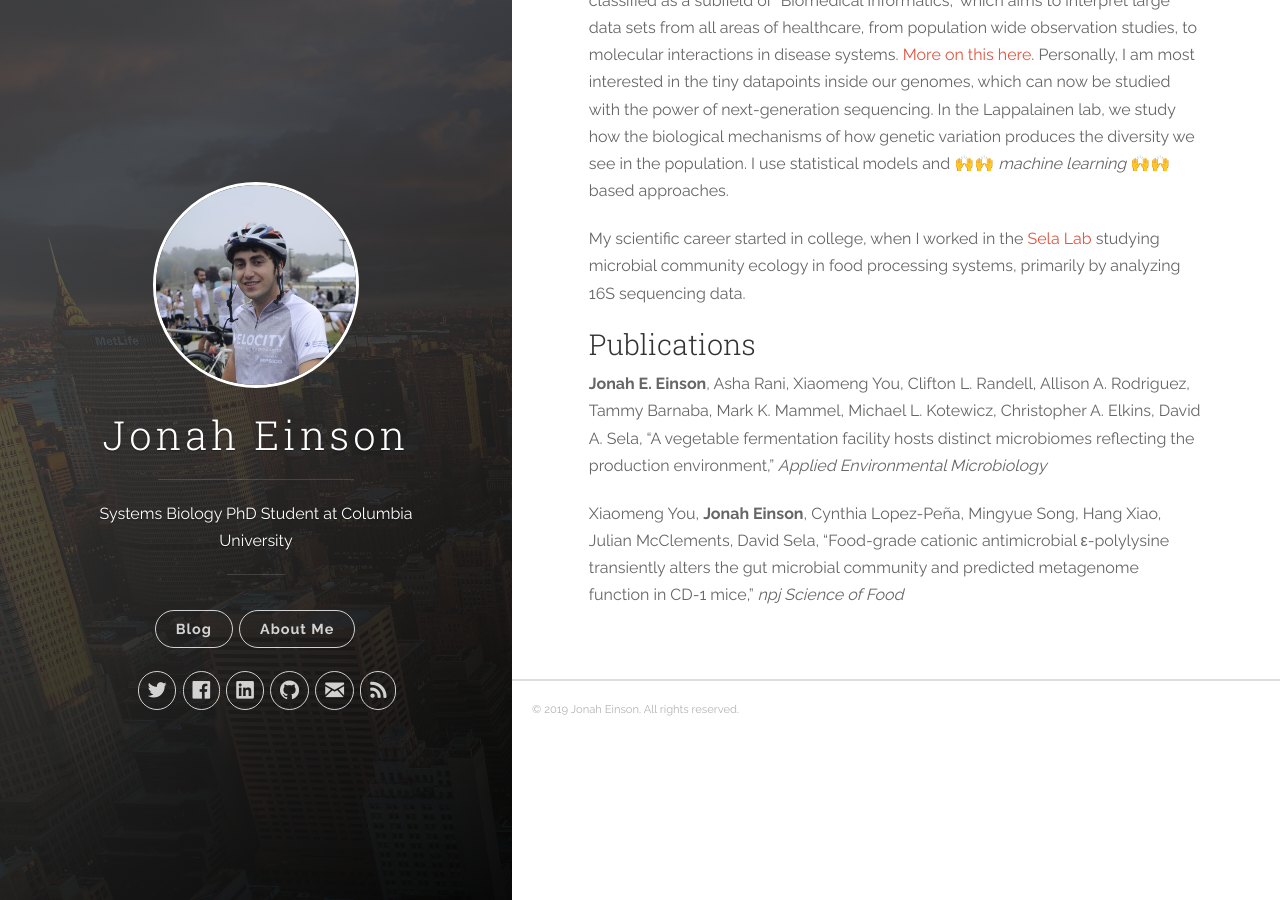
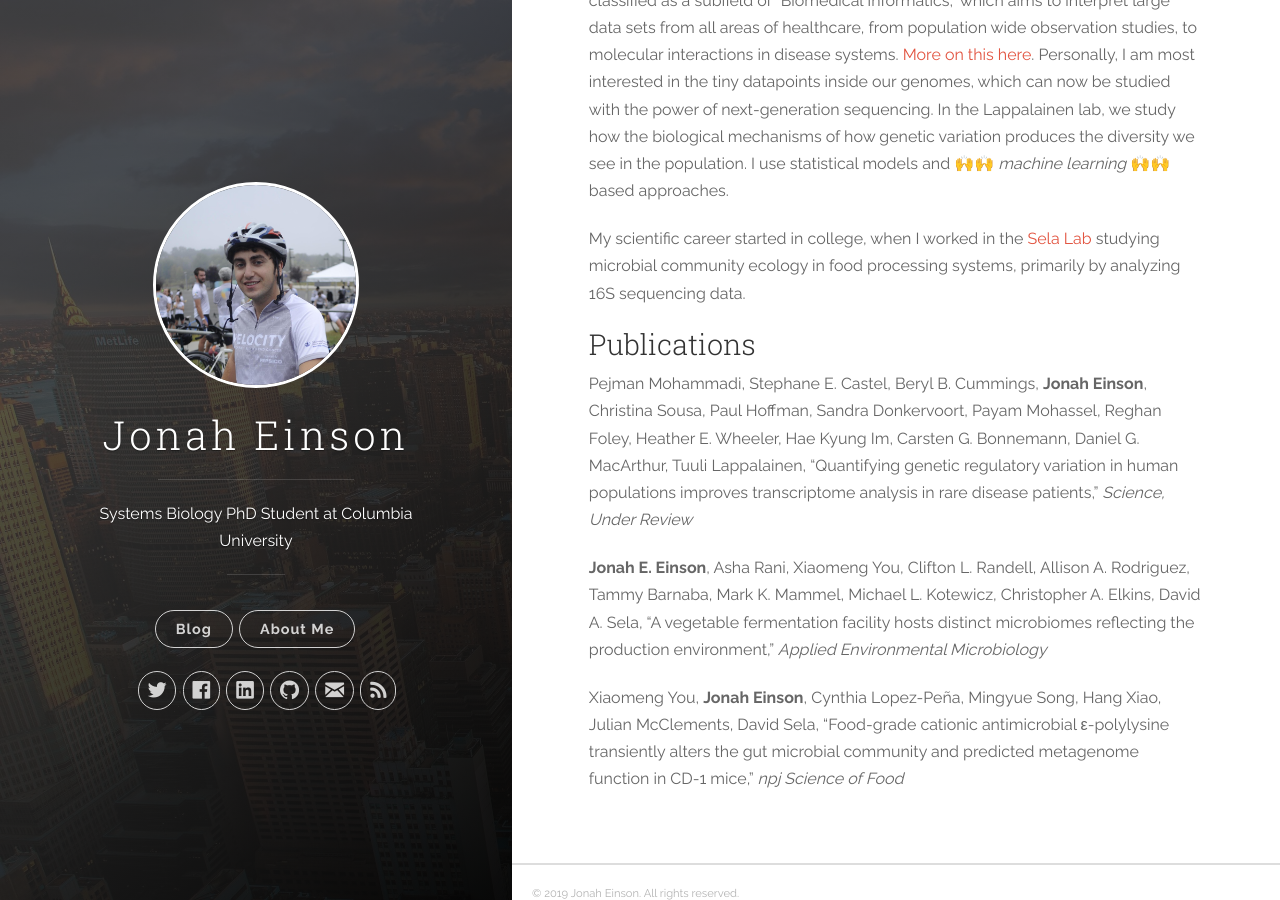
Before and after one commit to jeinson/jeinson.github.io, a Jekyll site: the page built from about.md, in a window 1280 px wide and 900 px high, scrolled down 743 px. Built offline with Jekyll 4.4.1, drawn with Linux system fonts in a browser that asks for light colours; part of the change alters nothing that is shown.

Commit message:
Updated about me for summer 2019

```diff
--- a/about.md
+++ b/about.md
@@ -5,7 +5,7 @@ layout: page
 I am a bioinformatics PhD student in the [Department of Biomedical Informatics](http://www.dbmi.columbia.edu){:target="_blank1_"}, and a member of the [Lappalainen Lab](http://www.tllab.org){:target="_blank2_"} at the [New York Genome Center](http://www.nygenome.org){:target="_blank3_"}. I currently live in New York City, but am from Massachusetts and lived there until after graduating from college.
 
 
-Check out my CV [here]({{ site.baseurl }}/assets/CV_Fall_2018.pdf)
+Check out my CV [here]({{ site.baseurl }}/assets/CV_Summer_2019.pdf)
 
 ## Education
 <div class="row">
@@ -34,6 +34,8 @@ Broadly, I am excited by the modern integration of computer science, statistics,
 My scientific career started in college, when I worked in the [Sela Lab](https://selalab.org) studying microbial community ecology in food processing systems, primarily by analyzing 16S sequencing data.
 
 ### Publications
+Pejman Mohammadi, Stephane E. Castel, Beryl B. Cummings, **Jonah Einson**, Christina Sousa, Paul Hoffman, Sandra Donkervoort, Payam Mohassel, Reghan Foley, Heather E. Wheeler, Hae Kyung Im, Carsten G. Bonnemann, Daniel G. MacArthur, Tuuli Lappalainen, "Quantifying genetic regulatory variation in human populations improves transcriptome analysis in rare disease patients," *Science, Under Review*
+
 **Jonah E. Einson**, Asha Rani, Xiaomeng You, Clifton L. Randell, Allison A. Rodriguez, Tammy Barnaba, Mark K. Mammel, Michael L. Kotewicz, Christopher A. Elkins, David A. Sela, "A vegetable fermentation facility hosts distinct microbiomes reflecting the production environment," *Applied Environmental Microbiology*
 
 Xiaomeng You, **Jonah Einson**, Cynthia Lopez-Peña, Mingyue Song, Hang Xiao, Julian McClements, David Sela, "Food-grade cationic antimicrobial  ε-polylysine transiently alters the gut microbial community and predicted metagenome function in CD-1 mice," *npj Science of Food*
```
Also changed, not shown: 1 other file.
